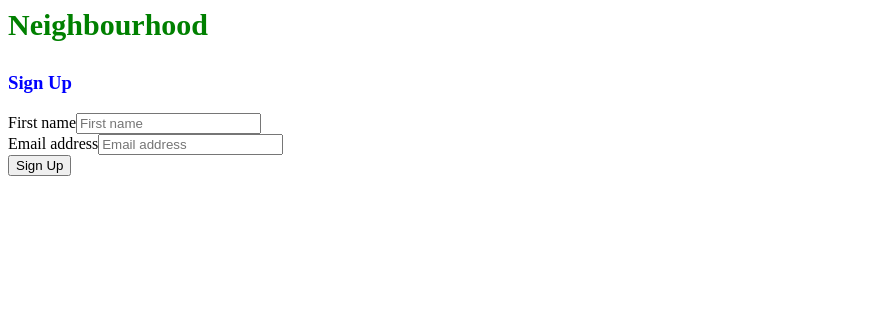
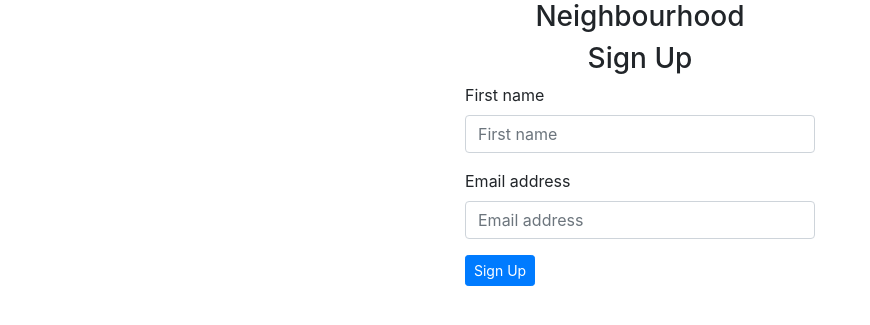
Before and after one commit to Tyra-hans/neighbourhood-blitz, a Django app: template hoodapp/templates/registration/registration_form.html in a window 1280 px wide. Shown: the top 325 px of the page, without its empty margins (0-870 px from the left). Run offline with Django 3.2, Linux system fonts and the light colour scheme; the template is opened without the code that fills it: values that come from a table or form of the project are taken from there, others are empty; some libraries are stand-ins or nearby versions.

Commit message:
Adds styling to login and sigh up forms for aesthetic feel

```diff
--- a/hoodapp/templates/registration/registration_form.html
+++ b/hoodapp/templates/registration/registration_form.html
@@ -1,4 +1,5 @@
- {% load bootstrap4 %}
+{%extends "registration/base.html"%}
+{% load bootstrap4 %}
 {% block content %}
 <div class="container">
   <div class="row">
@@ -11,8 +12,8 @@
       <div class="panel panel-default">
 
         <div class="panel-heading">
-            <h3 class="text-center sign" style="font-size: 30px; color: green;">Neighbourhood </h3>
-          <h3 class="text-center sign" style="color: blue;">Sign Up</h3>
+            <h3 class="text-center sign">Neighbourhood </h3>
+          <h3 class="text-center sign" >Sign Up</h3>
         </div>
         <div class="panel-body">
 
```
